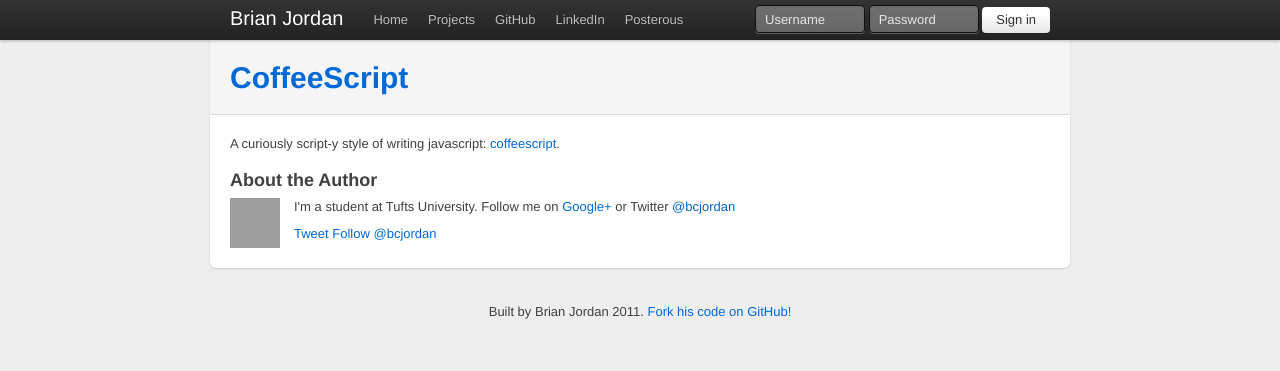
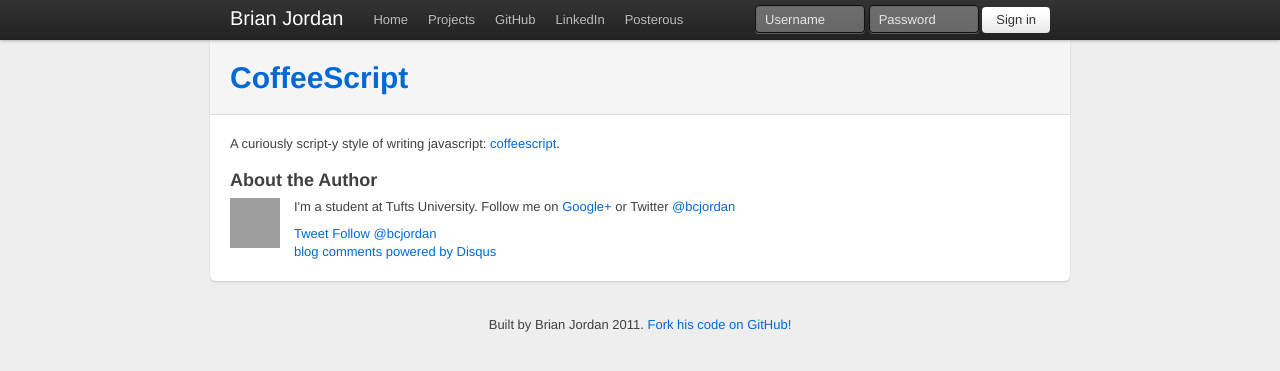
Before and after one commit to sjb8100/bcjordan.github.com, a Jekyll site: the page built from _posts/2010-12-24-coffeescript.html, in a window 1280 px wide. Shown: the top 371 px of the page. Built offline with Jekyll 4.4.1, drawn with Linux system fonts in a browser that asks for light colours; nearby versions of some CDN libraries; Markdown is read by kramdown in place of the engine named in the settings; comment, search, counter and statistics services are not loaded; grey boxes are pictures that could not be loaded.

Commit message:
add disqus

```diff
--- a/_layouts/post.html
+++ b/_layouts/post.html
@@ -34,4 +34,17 @@
 
       <a href="http://twitter.com/bcjordan" class="twitter-follow-button" data-show-count="false">Follow @bcjordan</a><script src="http://platform.twitter.com/widgets.js" type="text/javascript"></script>
     </div>
+		<div>
+			<div id="disqus_thread"></div>
+			<script type="text/javascript">
+			    var disqus_shortname = 'bcjrodan';
+			    (function() {
+			        var dsq = document.createElement('script'); dsq.type = 'text/javascript'; dsq.async = true;
+			        dsq.src = 'http://' + disqus_shortname + '.disqus.com/embed.js';
+			        (document.getElementsByTagName('head')[0] || document.getElementsByTagName('body')[0]).appendChild(dsq);
+			    })();
+			</script>
+			<noscript>Please enable JavaScript to view the <a href="http://disqus.com/?ref_noscript">comments powered by Disqus.</a></noscript>
+			<a href="http://disqus.com" class="dsq-brlink">blog comments powered by <span class="logo-disqus">Disqus</span></a>
+		</div>
   </div>
```
